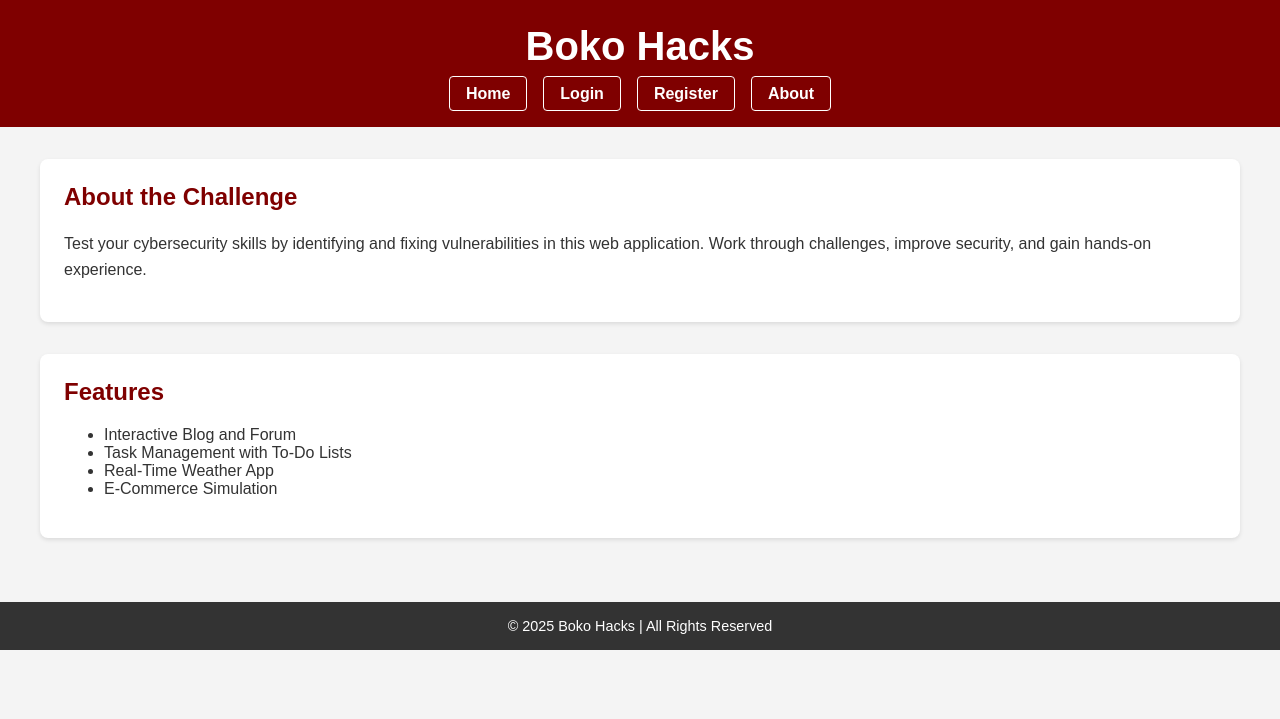
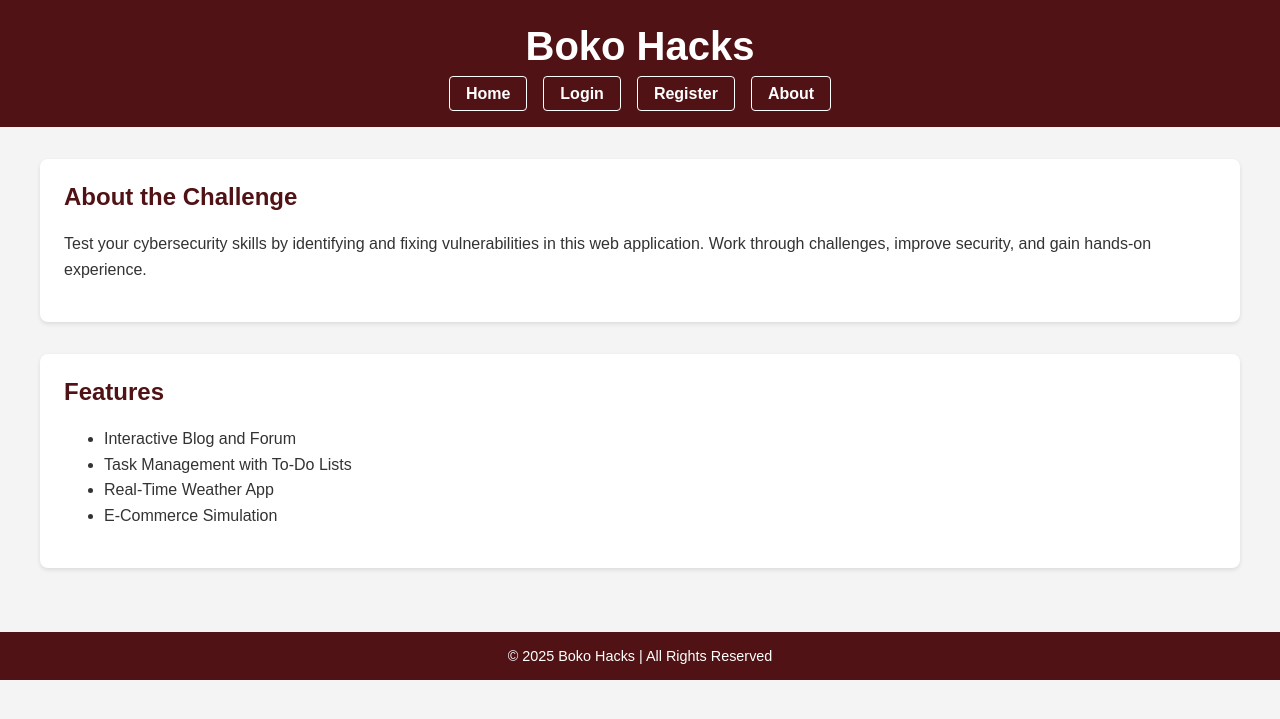
Before and after one commit to carsilonglegs/boko-hacks-25, a Flask app: page / in a window 1280 px wide. Shown: the top 719 px of the page. Run offline with Flask 2, Linux system fonts and the light colour scheme.

Commit message:
Modified Color Scheme
Just made the maroon more dark, fits the TXST colors better

```diff
--- a/static/styles.css
+++ b/static/styles.css
@@ -1,16 +1,25 @@
-/* General Styles */
-body {
-    font-family: 'Arial', sans-serif;
+/* General Variables */
+:root {
+    --maroon: #501214;
+    --maroon-light: #701a1a;
+    --white: #ffffff;
+    --gray-light: #f4f4f4;
+    --gray-dark: #333333;
+  }
+
+  /* General Styles */
+  body {
+    font-family: Arial, sans-serif;
     margin: 0;
     padding: 0;
-    background-color: #f4f4f4;
-    color: #333333;
+    background-color: var(--gray-light);
+    color: var(--gray-dark);
   }
 
   /* Header */
   header {
-    background-color: #7f0000;
-    color: #ffffff;
+    background-color: var(--maroon);
+    color: var(--white);
     padding: 1.5rem;
     text-align: center;
   }
@@ -29,22 +38,18 @@ body {
     gap: 1rem;
   }
 
-  nav ul li {
-    margin: 0;
-  }
-
   nav ul li a {
-    color: #ffffff;
+    color: var(--white);
     text-decoration: none;
     font-weight: bold;
     padding: 0.5rem 1rem;
-    border: 1px solid #ffffff;
+    border: 1px solid var(--white);
     border-radius: 4px;
     transition: background-color 0.3s;
   }
 
   nav ul li a:hover {
-    background-color: #a62828;
+    background-color: var(--maroon-light);
   }
 
   /* Main Content */
@@ -57,24 +62,25 @@ body {
   section {
     margin-bottom: 2rem;
     padding: 1.5rem;
-    background-color: #ffffff;
+    background-color: var(--white);
     border-radius: 8px;
     box-shadow: 0 2px 4px rgba(0, 0, 0, 0.1);
   }
 
   section h2 {
     margin-top: 0;
-    color: #7f0000;
+    color: var(--maroon);
   }
 
-  section p {
+  section p,
+  section ul {
     line-height: 1.6;
   }
 
   /* Footer */
   footer {
-    background-color: #333333;
-    color: #ffffff;
+    background-color: var(--maroon);
+    color: var(--white);
     text-align: center;
     padding: 1rem;
   }
@@ -86,8 +92,8 @@ body {
 
   /* Buttons */
   button {
-    background-color: #7f0000;
-    color: #ffffff;
+    background-color: var(--maroon);
+    color: var(--white);
     padding: 0.75rem 1.5rem;
     border: none;
     border-radius: 4px;
@@ -97,7 +103,7 @@ body {
   }
 
   button:hover {
-    background-color: #a62828;
+    background-color: var(--maroon-light);
   }
 
   /* Forms */
```
